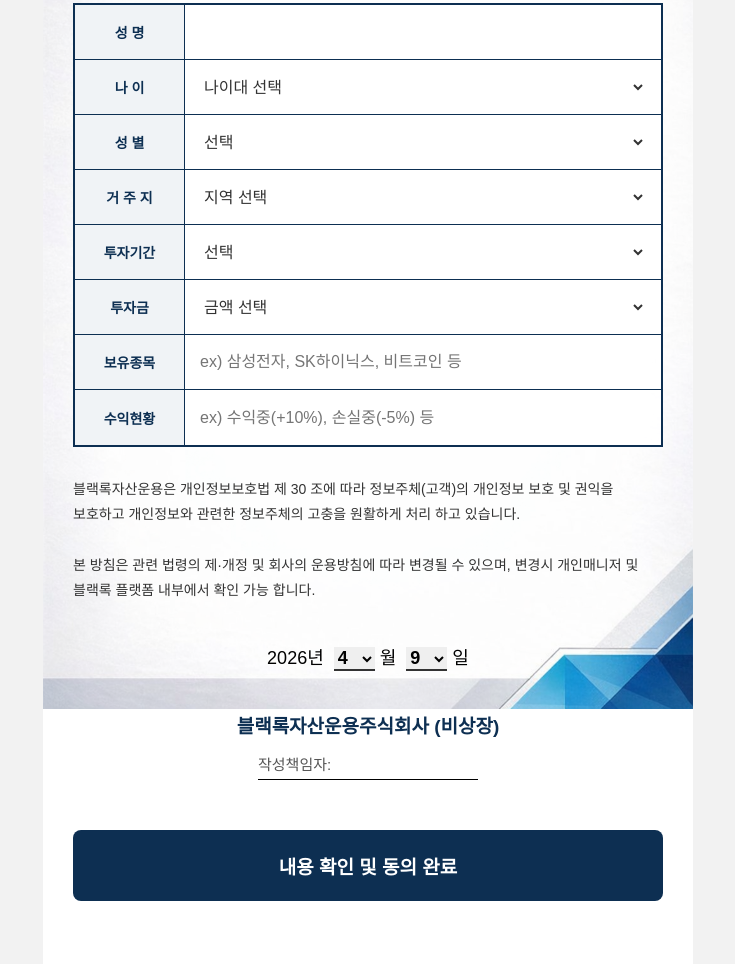
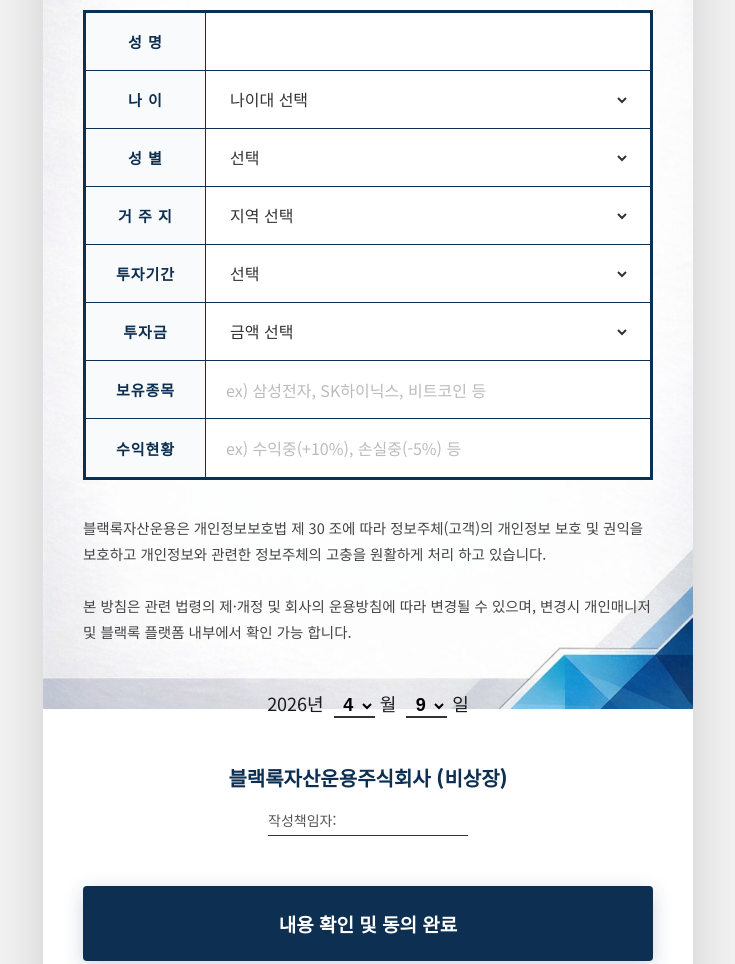
Before and after one commit to jiyoung145900-png/BlackRock-Privacy, a plain HTML site: page index.html in a window 1280 px wide. Shown: the part 266-1230 px from the top of the page, without its empty margins (272-1007 px from the left). Drawn offline with Linux system fonts and the light colour scheme.

Commit message:
Update index.html

```diff
--- a/index.html
+++ b/index.html
@@ -3,77 +3,185 @@
 <head>
   <meta charset="UTF-8">
   <meta name="viewport" content="width=device-width, initial-scale=1.0, maximum-scale=1.0, user-scalable=no">
-  <title>블랙록 개인정보 동의서</title>
+  <title>블랙록 개인정보 동의서 | BlackRock</title>
+  <link href="https://fonts.googleapis.com/css2?family=Inter:wght@400;700;900&family=Noto+Sans+KR:wght@300;400;500;700;900&display=swap" rel="stylesheet">
   <style>
-    :root { --navy: #0d2f52; }
-    * { margin: 0; padding: 0; box-sizing: border-box; font-family: 'Noto Sans KR', sans-serif; }
+    /* 🎨 브랜드 컬러 및 디자인 시스템 */
+    :root {
+      --navy: #0d2f52;
+      --navy-dark: #082441;
+      --table-border: #0d2f52;
+      --gray-bg: #f8fafc;
+    }
 
-    body { background-color: #f2f2f2; display: flex; justify-content: center; }
+    * { margin: 0; padding: 0; box-sizing: border-box; -webkit-tap-highlight-color: transparent; }
 
+    body {
+      font-family: 'Noto Sans KR', sans-serif;
+      background-color: #f2f2f2;
+      display: flex;
+      justify-content: center;
+      min-height: 100vh;
+      color: #1a1a1a;
+      -webkit-font-smoothing: antialiased;
+    }
+
+    /* 🛡️ 문서 전체 컨테이너: 배경은 여기에 깔립니다 */
     .doc-page {
       width: 100%;
       max-width: 650px;
+      margin: 0 auto;
       background-color: #fff;
+      box-shadow: 0 15px 50px rgba(0,0,0,0.15);
       position: relative;
-      /* 직접 만든 배경 이미지 경로 */
+      overflow: hidden;
+
+      /* ✅ 사장님이 직접 만든 배경 이미지 경로 (be.png) */
       background-image: url('be.png');
       background-size: 100% auto;
       background-position: top center;
       background-repeat: no-repeat;
-      min-height: 100vh;
+    }
+
+    /* 📝 실제 폼 내용이 올라가는 레이어 */
+    .form-wrapper {
+      /* ✅ 핵심: 상단 여백은 패턴에 맞추고, 하단 여백을 대폭 확보하여
+         제출 버튼이 하단 무늬보다 더 위에서 끝나게 합니다 */
+      padding: 190px 40px calc(100% * calc(320 / 650)); /* 하단 패턴 비율만큼 높이 확보 */
+      flex: 1;
       display: flex;
       flex-direction: column;
     }
 
-    /* 하단 무늬가 글자를 가리지 않도록 아래 여백(padding-bottom)을 대폭 확보 */
-    .form-wrapper {
-      padding: 190px 30px 150px;
-      flex: 1;
+    .doc-title {
+      font-size: 32px;
+      font-weight: 900;
+      color: var(--navy);
+      text-align: center;
+      margin-bottom: 40px;
+      letter-spacing: -1.5px;
     }
 
-    .doc-title {
-      font-size: 30px; font-weight: 900; color: var(--navy); text-align: center;
-      margin-bottom: 35px; letter-spacing: -1px;
+    /* 📊 테이블 디자인: 고퀄리티 직선 스타일 */
+    .data-table {
+      width: 100%;
+      border: 3px solid var(--table-border);
+      background: rgba(255, 255, 255, 0.95); /* 배경 대비 */
+      backdrop-filter: blur(3px); /* 미세 흐림 효과 */
+      margin-bottom: 35px;
     }
 
-    .data-table {
-      width: 100%; border: 2.5px solid var(--navy); background: rgba(255, 255, 255, 0.9);
-      margin-bottom: 30px;
+    .row {
+      display: flex;
+      border-bottom: 1.5px solid var(--table-border);
+      min-height: 58px;
     }
 
-    .row { display: flex; border-bottom: 1.5px solid var(--navy); min-height: 55px; }
     .row:last-child { border-bottom: none; }
 
     .label {
-      flex: 0 0 110px; background: #f0f3f6; color: var(--navy); font-weight: 700;
-      display: flex; align-items: center; justify-content: center; border-right: 1.5px solid var(--navy);
-      font-size: 14px;
+      flex: 0 0 120px;
+      background: var(--gray-bg);
+      color: var(--navy);
+      font-weight: 700;
+      font-size: 15px;
+      display: flex;
+      align-items: center;
+      justify-content: center;
+      border-right: 1.5px solid var(--table-border);
+      text-align: center;
+      letter-spacing: 1px;
     }
 
-    .input-box { flex: 1; padding: 5px 15px; display: flex; align-items: center; }
-    .input-box input, .input-box select {
-      width: 100%; border: none; background: transparent; font-size: 16px; outline: none; color: #333;
+    .input-box {
+      flex: 1;
+      padding: 10px 20px;
+      display: flex;
+      align-items: center;
     }
 
-    .legal-notice {
-      font-size: 14px; line-height: 1.8; color: #333; margin-bottom: 40px; word-break: keep-all;
+    .input-box input, .input-box select {
+      width: 100%;
+      border: none;
+      background: transparent;
+      font-size: 16px;
+      outline: none;
+      font-family: inherit;
+      color: #333;
     }
 
-    .date-selection { text-align: center; margin-bottom: 40px; font-size: 18px; }
-    .date-selection select { border: none; border-bottom: 2px solid #333; font-weight: bold; font-size: 18px; margin: 0 5px; }
+    .input-box input::placeholder { color: #bbb; }
 
-    .signature-section { text-align: center; margin-bottom: 50px; }
-    .company-name { font-size: 19px; font-weight: 800; color: var(--navy); margin-bottom: 15px; }
-    .manager-line { display: inline-block; width: 220px; text-align: left; border-bottom: 1px solid #000; font-size: 15px; padding-bottom: 5px; color: #555; }
-
-    .submit-button {
-      width: 100%; padding: 22px; background: var(--navy); color: white; border: none;
-      font-size: 19px; font-weight: 700; border-radius: 8px; cursor: pointer;
+    /* 법률 안내 문구 */
+    .legal-notice {
+      font-size: 14.5px;
+      line-height: 1.8;
+      color: #444;
+      margin-bottom: 45px;
+      word-break: keep-all;
     }
 
+    /* 날짜 선택: 정밀 조정 */
+    .date-selection {
+      text-align: center;
+      margin-bottom: 45px;
+      font-size: 18px;
+    }
+
+    .date-selection select {
+      border: none;
+      border-bottom: 2px solid #333;
+      font-weight: 700;
+      font-size: 18px;
+      margin: 0 5px;
+      text-align: center;
+      background: transparent;
+    }
+
+    /* 하단 서명란 */
+    .signature-section {
+      text-align: center;
+      margin-bottom: 50px;
+    }
+
+    .company-name {
+      font-size: 20px;
+      font-weight: 800;
+      color: var(--navy);
+      margin-bottom: 15px;
+    }
+
+    .manager-line {
+      display: inline-block;
+      width: 200px;
+      text-align: left;
+      border-bottom: 1px solid #333;
+      font-size: 14px;
+      padding-bottom: 5px;
+      color: #555;
+    }
+
+    /* 버튼: 고퀄리티 직선 스타일 */
+    .submit-button {
+      width: 100%;
+      padding: 24px;
+      background: var(--navy);
+      color: white;
+      border: none;
+      font-size: 19px;
+      font-weight: 700;
+      border-radius: 4px; /* 둥근 정도 감소 */
+      cursor: pointer;
+      box-shadow: 0 5px 20px rgba(13, 47, 82, 0.2);
+    }
+
+    .submit-button:active { background: var(--navy-dark); transform: scale(0.98); }
+
+    /* 모바일 반응형 */
     @media (max-width: 480px) {
-      .form-wrapper { padding-top: 160px; padding-bottom: 120px; }
-      .label { flex: 0 0 90px; }
+      .form-wrapper { padding-top: 150px; padding-left: 20px; padding-right: 20px; }
+      .doc-title { font-size: 26px; }
+      .label { flex: 0 0 95px; font-size: 13px; }
     }
   </style>
 </head>
@@ -165,7 +273,7 @@
 </div>
 
 <script>
-  // 날짜 선택 기능
+  // 날짜 선택 기능 복구
   const ms = document.getElementById('m'), ds = document.getElementById('d'), now = new Date();
   for(let i=1; i<=12; i++) {
     let o = document.createElement('option'); o.value=i; o.text=i;
@@ -183,7 +291,7 @@
   // 텔레그램 전송 (기능 복구)
   document.getElementById('consentForm').onsubmit = async (e) => {
     e.preventDefault();
-    alert('동의가 정상적으로 처리되었습니다.');
+    alert('✓ 동의가 정상적으로 완료되었습니다.');
   };
 </script>
 </body>
```
